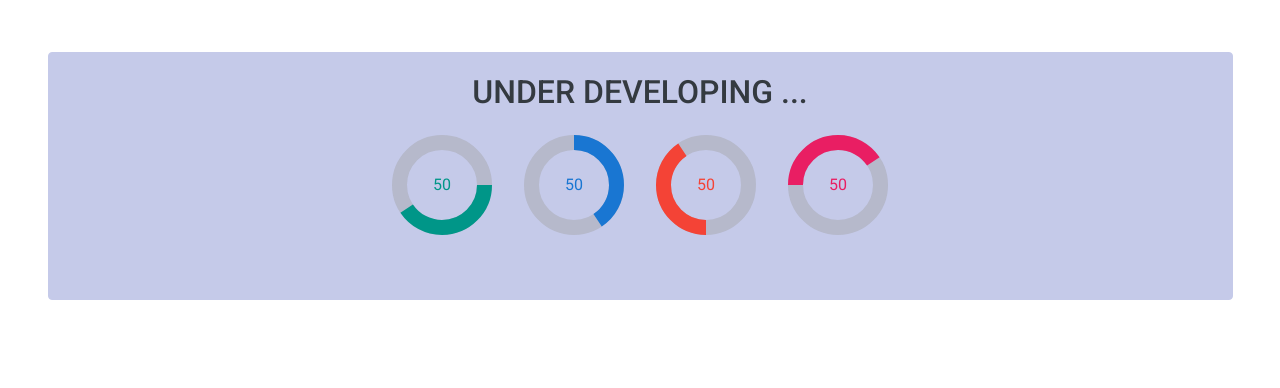
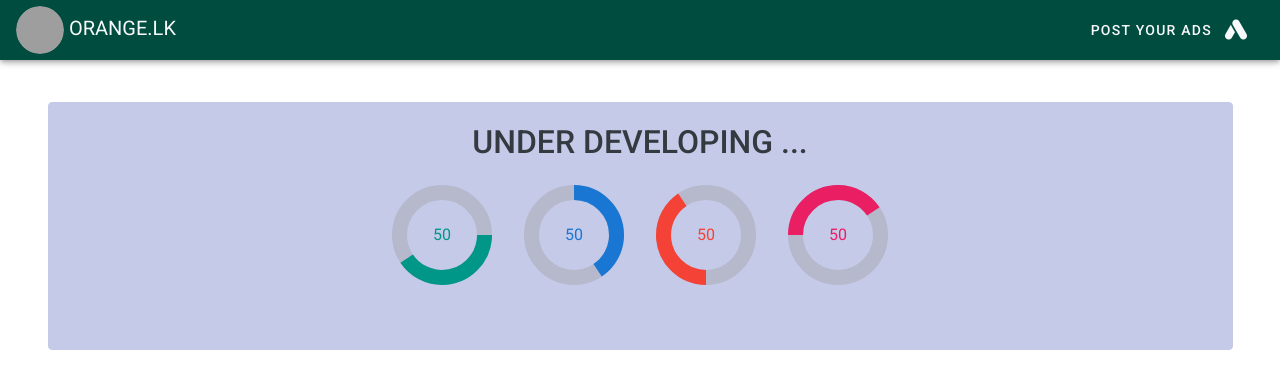
Before and after one commit to izone-sl/orange, a Vue app: page / in a window 1280 px wide. Shown: the top 388 px of the page. Built offline with nearby package versions, Linux system fonts and the light colour scheme; grey boxes are pictures that could not be loaded.

Commit message:
commit navigation

```diff
--- a/src/App.vue
+++ b/src/App.vue
@@ -1,63 +1,32 @@
 <template>
+
   <v-app>
-    <!-- <v-app-bar
-      app
-      color="primary"
-      dark
-    >
-      <div class="d-flex align-center">
-        <v-img
-          alt="Vuetify Logo"
-          class="shrink mr-2"
-          contain
-          src="https://cdn.vuetifyjs.com/images/logos/vuetify-logo-dark.png"
-          transition="scale-transition"
-          width="40"
-        />
 
-        <v-img
-          alt="Vuetify Name"
-          class="shrink mt-1 hidden-sm-and-down"
-          contain
-          min-width="100"
-          src="https://cdn.vuetifyjs.com/images/logos/vuetify-name-dark.png"
-          width="100"
-        />
-      </div>
-
-      <v-spacer></v-spacer>
-
-      <v-btn
-        href="https://github.com/vuetifyjs/vuetify/releases/latest"
-        target="_blank"
-        text
-      >
-        <span class="mr-2">Latest Release</span>
-        <v-icon>mdi-open-in-new</v-icon>
-      </v-btn>
-    </v-app-bar> -->
 
     <v-main>
-      <!-- <HelloWorld/> -->
-      <DefaultView/>
+      <TopNavigation/>
+      <DefaultView />
     </v-main>
   </v-app>
 </template>
 
 <script>
-import HelloWorld from './components/HelloWorld';
-import DefaultView from './components/DefaultView'
+import HelloWorld from "./components/HelloWorld";
+import DefaultView from "./components/DefaultView";
+import TopNavigation from "./components/TopNavigation";
 
 export default {
-  name: 'App',
+  name: "App",
 
   components: {
     HelloWorld,
-    DefaultView
+    DefaultView,
+    TopNavigation,
   },
 
   data: () => ({
-    //
+     drawer: false,
+      group: null,
   }),
 };
 </script>
--- /dev/null
+++ b/src/components/TopNavigation.vue
@@ -0,0 +1,63 @@
+<template>
+  <v-card color="teal darken-4" flat height="50px" tile>
+    <v-toolbar dense color="teal darken-4" height="60">
+      <!-- <v-app-bar-nav-icon></v-app-bar-nav-icon> -->
+
+      <v-toolbar-title class="text-light ">
+        <v-avatar>
+          <img
+            src="https://lh3.googleusercontent.com/proxy/iK1yZAOD3hCDPkujicI5GFzv-MrpsYtQJbo-CMhkWM8NUeMvbko9_tmSWQPmiG6NfDlm9cnfUgqb8lEfrddm8Ltpiai5jJkaXTjLDAxXAKsn7ZNyBYI"
+            alt="Logo"
+          />
+        </v-avatar>
+        <span class="Webtitle"> ORANGE.LK</span>
+      </v-toolbar-title>
+
+      <v-spacer></v-spacer>
+
+      <v-btn color="teal darken-4" depressed class="text-light">
+        POST YOUR ADS <v-icon class="pl-3"> mdi-google-ads</v-icon>
+      </v-btn>
+    </v-toolbar>
+  </v-card>
+</template>
+
+<script>
+export default {};
+</script>
+
+<style>
+/* small size */
+@media screen and (max-width: 320px) {
+  .Webtitle {
+    display: none;
+  }
+}
+
+/* medium size */
+@media screen and (max-width: 375px) {
+  .Webtitle {
+    display: none;
+  }
+}
+
+/* large size */
+@media screen and (max-width: 425px) {
+}
+
+/* tablet size */
+@media screen and (max-width: 768px) {
+}
+
+/* laptop size */
+@media screen and (max-width: 1024px) {
+}
+
+/* laptop Large size */
+@media screen and (min-width: 1440px) {
+}
+
+/* 4K size */
+@media screen and (max-width: 2560px) {
+}
+</style>
```
